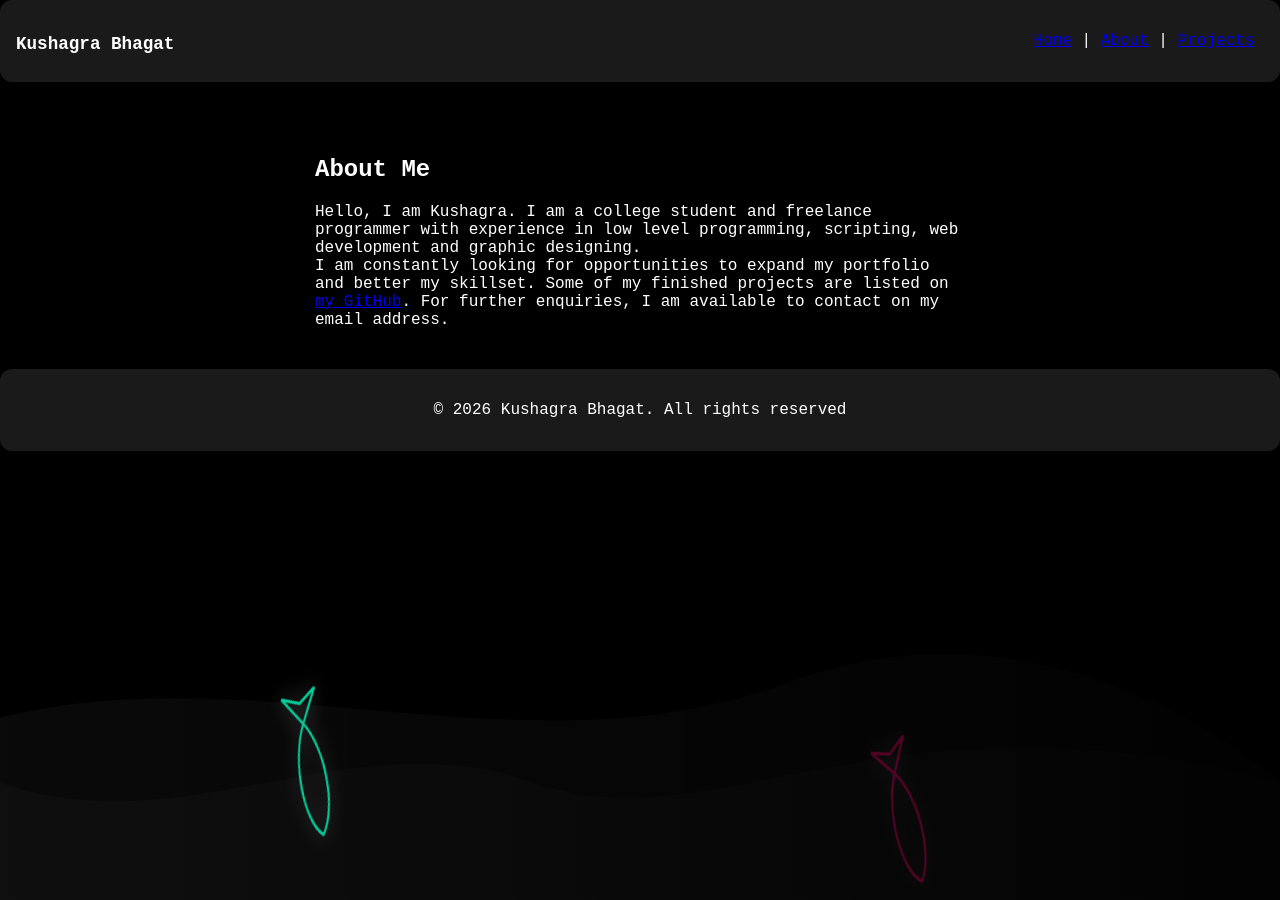
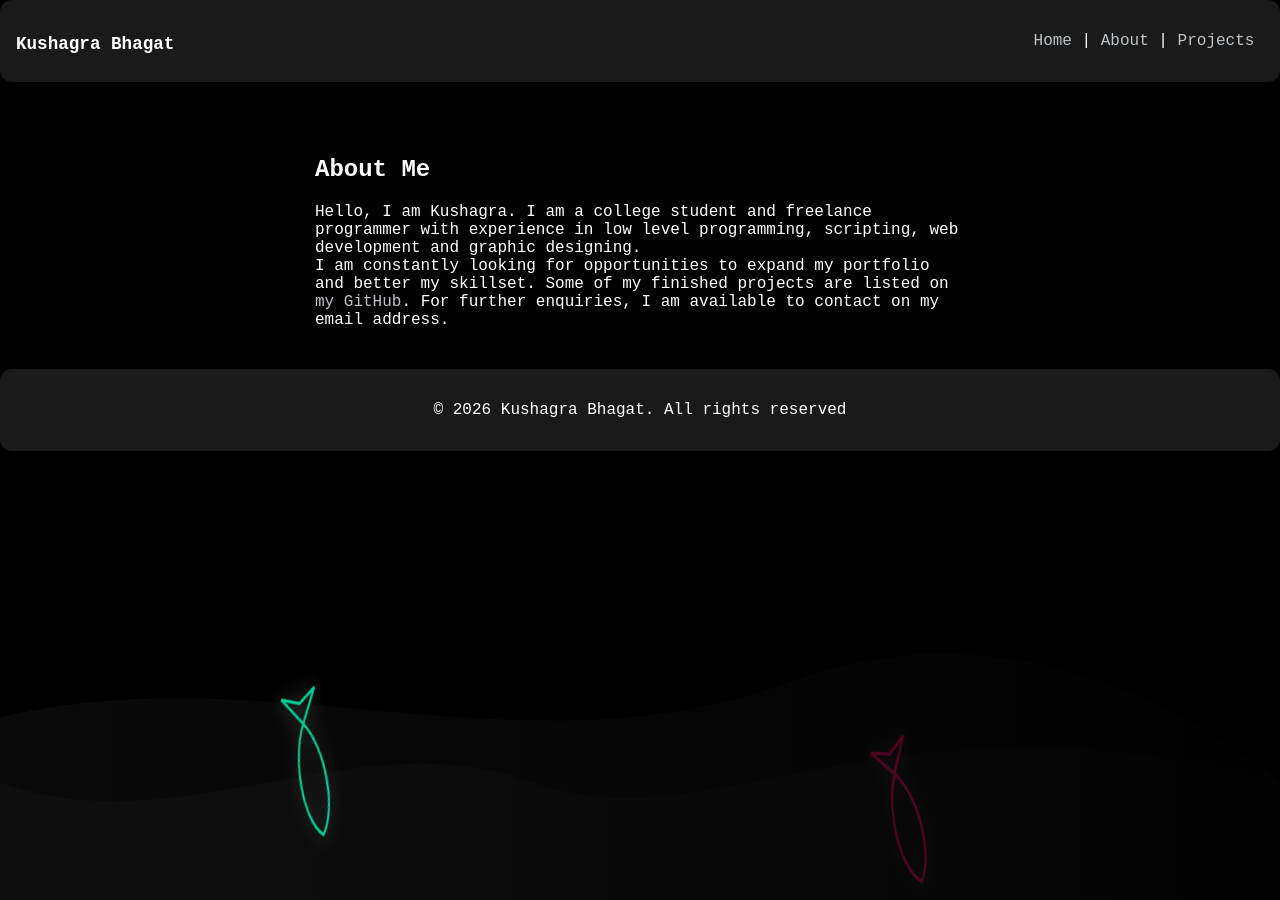
Before and after one commit to kuwushagra/kuwushagra.github.io, a Jekyll site: the page built from index.html, in a window 1280 px wide. Built offline with Jekyll 4.4.1, drawn with Linux system fonts in a browser that asks for light colours; a style sheet for code colours, icons or effects is not loaded.

Commit message:
Update default.html

```diff
--- a/_layouts/default.html
+++ b/_layouts/default.html
@@ -14,6 +14,9 @@ html, body {
   font-family: "Source Code Pro", monospace;
   color: white;
 }
+
+a { color: #bdc3c7; text-decoration: none; }
+a:hover { color: #ffffff; text-shadow: 0 0 1px rgba(255, 255, 255, 0.8); }
 
 #bgSvg {
   position: fixed;
```
